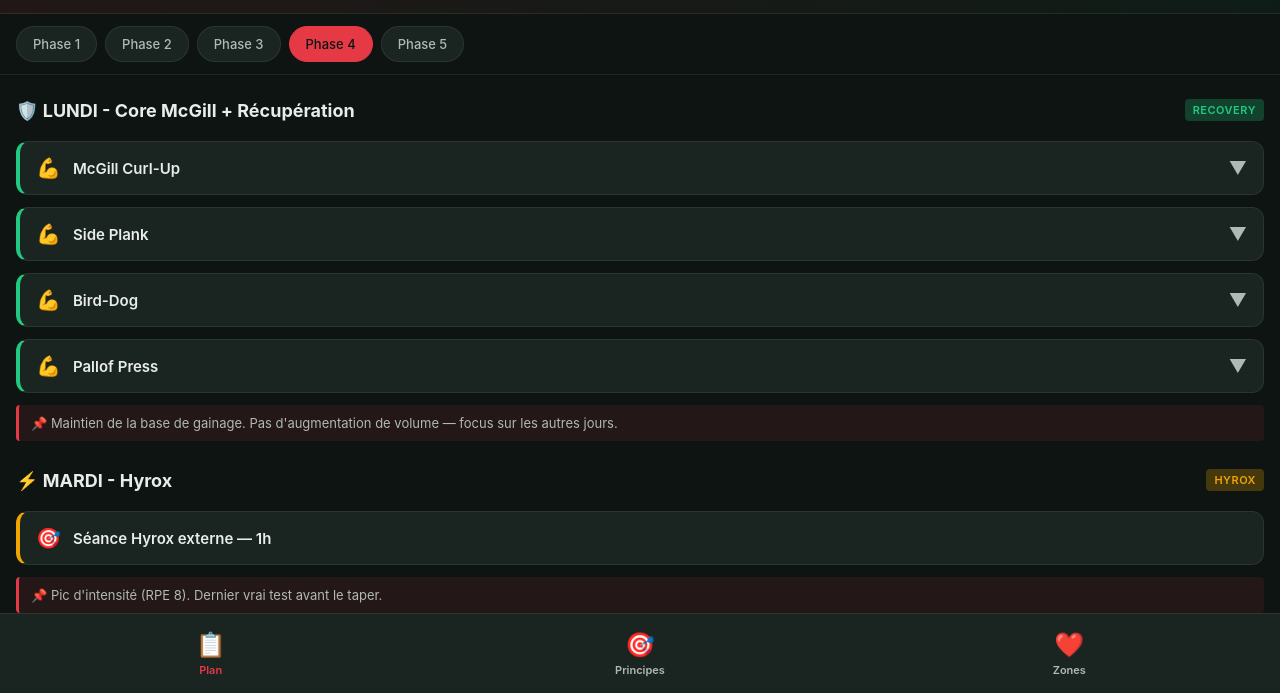
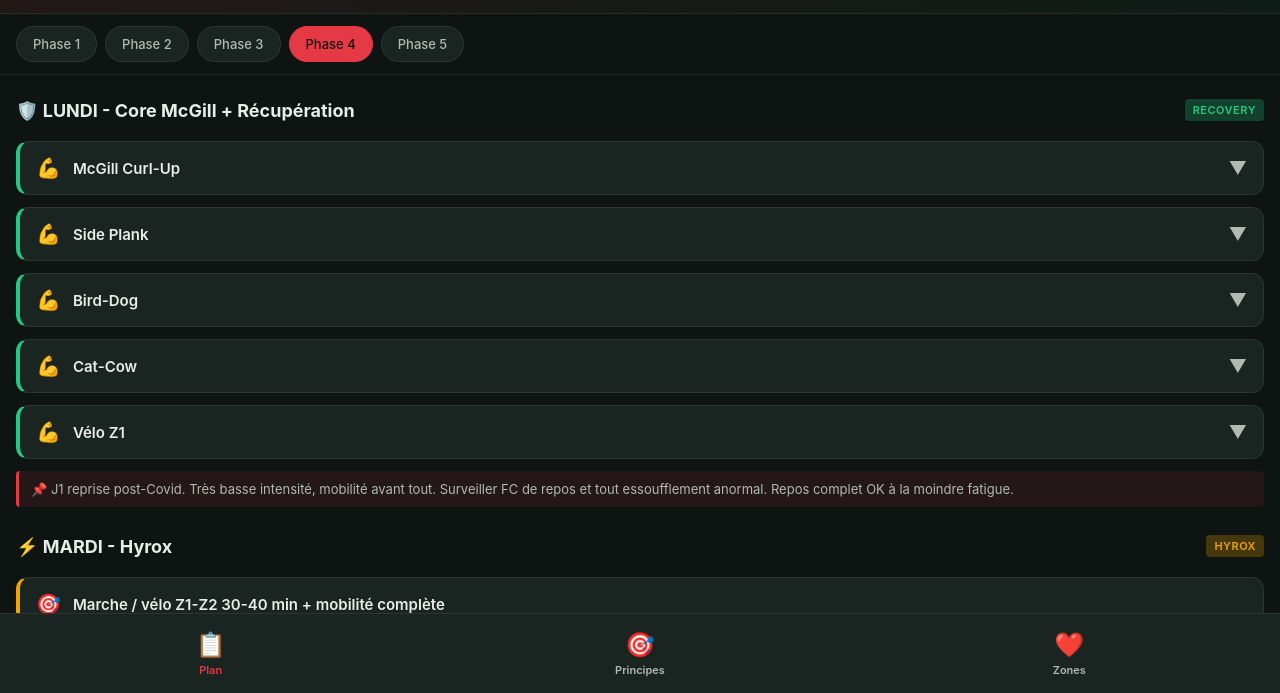
Before and after one commit to Chris7146/spartan-plan, a plain HTML site: page index.html in a window 1280 px wide. Shown: the part 107-800 px from the top of the page. Drawn offline with Linux system fonts and the light colour scheme.

Commit message:
Adaptation post-virus + canicule

```diff
--- a/index.html
+++ b/index.html
@@ -580,8 +580,10 @@
                         <strong>Semaine 1 (11-17 mai):</strong> Récupération active post-Carcassonne<br>
                         <strong>Semaines 2-3 (18-31 mai):</strong> Reconstruction — base aérobie, force progressive, eccentric quad genou<br>
                         <strong>Semaines 4-5 (1-14 juin):</strong> Construction spécifique — volume, Atlas/Rope/Multi-Rig, trail montagne<br>
-                        <strong>Semaines 6-7 (15-28 juin):</strong> Pic Sprint — intensité maximale, simulation course<br>
-                        <strong>Semaine 8 (29 juin-5 juillet):</strong> Taper — récupération active, consolidation
+                        <strong>Semaine du 15-21 juin :</strong> ⚠️ Covid-19 — semaine entièrement à l'arrêt (repos forcé)<br>
+                        <strong>Semaine du 22-28 juin :</strong> Reprise post-Covid progressive — Z1→Z2, charges basses, surveillance souffle/FC, zéro intensité maximale<br>
+                        <strong>🌡️ Canicule (pic 21-28 juin, &gt;40°C) :</strong> séances aux heures fraîches (avant 8h / après 21h) ou en salle climatisée ; tapis plutôt que trail extérieur tant que le pic dure ; effort réglé à la sensation (RPE), pas à l'allure — la FC monte de 10-20 bpm à la chaleur ; hydratation + sel avant/pendant/après ; arrêt immédiat si mal de tête, nausée, vertige ou frissons. Chaleur + reprise post-Covid = prudence renforcée, et nuits chaudes = sommeil dégradé, donc tolérer un volume moindre.<br>
+                        <strong>Semaine 8 (29 juin-4 juillet):</strong> Taper → 🏁 Sprint Morzine le samedi 4/07. Décision finale de courir à J-4/J-3 selon récupération
                     </div>
                 </div>
 
@@ -770,10 +772,10 @@
                     endDate: new Date(2026, 5, 14)
                 },
                 {
-                    name: 'Phase 4: Pic Sprint',
+                    name: 'Phase 4: Reprise post-Covid',
                     short: 'Phase 4',
                     weeks: 'Semaines 6-7',
-                    dates: '15 - 28 juin',
+                    dates: '22 - 28 juin',
                     startDate: new Date(2026, 5, 15),
                     endDate: new Date(2026, 5, 28)
                 },
@@ -825,12 +827,13 @@
                         },
                         4: {
                             exercises: [
-                                { name: 'McGill Curl-Up', desc: '3×10 (12s hold)' },
-                                { name: 'Side Plank', desc: '3×30s/côté' },
-                                { name: 'Bird-Dog', desc: '3×10/côté' },
-                                { name: 'Pallof Press', desc: '3×10/côté' }
-                            ],
-                            note: 'Maintien de la base de gainage. Pas d\'augmentation de volume — focus sur les autres jours.'
+                                { name: 'McGill Curl-Up', desc: '2×6 (10s hold)' },
+                                { name: 'Side Plank', desc: '2×15s/côté' },
+                                { name: 'Bird-Dog', desc: '2×6/côté' },
+                                { name: 'Cat-Cow', desc: '2×10' },
+                                { name: 'Vélo Z1', desc: '20 min très facile (optionnel)' }
+                            ],
+                            note: 'J1 reprise post-Covid. Très basse intensité, mobilité avant tout. Surveiller FC de repos et tout essoufflement anormal. Repos complet OK à la moindre fatigue.'
                         },
                         5: {
                             exercises: [
@@ -839,7 +842,7 @@
                                 { name: 'Bird-Dog', desc: '2×6/côté' },
                                 { name: 'Vélo/marche Z1', desc: '20-30 min facile (optionnel)' }
                             ],
-                            note: 'J-6 race Morzine. Mobilité hanches/dos en priorité. Repos complet OK si fatigue.'
+                            note: 'J-5 race Morzine (samedi 4/07). Mobilité hanches/dos en priorité. Repos complet OK si fatigue.'
                         }
                     }
                 },
@@ -862,17 +865,17 @@
                             note: 'Intensité élevée, RPE 7. Pousser sur les ateliers force (sled, farmer carry).'
                         },
                         4: {
-                            text: 'Séance Hyrox externe — 1h',
-                            note: 'Pic d\'intensité (RPE 8). Dernier vrai test avant le taper.'
+                            text: 'Marche / vélo Z1-Z2 30-40 min + mobilité complète',
+                            note: 'PAS d\'Hyrox cette semaine. Premier test cardio léger post-Covid. Allure facile, RPE max 4. Si essoufflement anormal ou FC qui s\'emballe, écourter et se reposer. 🌡️ Canicule : tôt le matin ou en salle climatisée (vélo), jamais en plein soleil. Hydratation + sel.'
                         },
                         5: {
                             exercises: [
                                 { name: 'Tapis incliné 4%', desc: '10 min Z2 (échauffement)' },
-                                { name: 'Allure course', desc: '4×30s allure soutenue (récup 1\'30 marche)' },
+                                { name: 'Allure course', desc: '3-4×30s allure soutenue (récup 1\'30 marche)' },
                                 { name: 'Farmer Carry', desc: '2×30m charge modérée (2×20kg)' },
                                 { name: 'Dead Hang actif', desc: '2×20s' }
                             ],
-                            note: 'J-5 race Morzine. Pas d\'Hyrox. Séance courte 25 min, RPE max 5. Réveil neuro-musculaire.'
+                            note: 'J-4 race. Pas d\'Hyrox. Séance courte 25 min, RPE max 5, réveil neuro-musculaire. 🩺 Point de décision Morzine : évalue souffle, FC et énergie — la reprise post-Covid se passe-t-elle franchement bien ?'
                         }
                     }
                 },
@@ -916,23 +919,21 @@
                         },
                         4: {
                             exercises: [
-                                { name: 'Dead Hang actif', desc: '4×30s' },
-                                { name: 'Tractions négatives pronation', desc: '4×4, descente 5-6s (largeur épaules)' },
-                                { name: 'Tractions strictes (clusters)', desc: '5×1-2 strictes pronation, repos 60-90s (qualité, jamais à l\'échec)' },
-                                { name: 'Tirage anneaux (inverted row)', desc: '4×8 — pieds surélevés ou corps plus horizontal pour durcir' },
-                                { name: 'Towel Hang', desc: '3×20-25s' },
-                                { name: 'Farmer Carry', desc: '4×30m @ 2×25 kg' },
-                                { name: 'Rope Climb', desc: '2 essais avec aide jambes minimale (J-thread)' },
-                                { name: 'Multi-Rig simulation', desc: '3 séries : 3 KB swings (18-20 kg) → 2 tractions sautées (descente contrôlée) → déplacement latéral suspendu 5m' }
-                            ],
-                            note: 'Pic de force tractions avant la Sprint. Les clusters (1-2 reps strictes, longue récup) accumulent des reps de qualité sans épuiser. Tant que le max strict est bas, les tractions sautées (saut explosif + descente contrôlée) remplacent les tractions strictes sur le Multi-Rig. Prise pronation/neutre, largeur épaules.'
+                                { name: 'Dead Hang actif', desc: '4×15s' },
+                                { name: 'Tractions scapulaires', desc: '3×6 (bras tendus, omoplates actives)' },
+                                { name: 'Tractions négatives pronation', desc: '3×3, descente 5s (largeur épaules)' },
+                                { name: 'Tirage anneaux (inverted row)', desc: '3×8 pronation — corps incliné, facile pour la reprise' },
+                                { name: 'Towel Hang', desc: '3×12s' },
+                                { name: 'Farmer Carry', desc: '2×15m @ 2×20 kg' }
+                            ],
+                            note: 'Reprise grip légère post-Covid : volume réduit, charges basses, RPE 5 max, jamais à l\'échec. On rouvre les patterns (tractions/grip), on ne cherche pas la performance. Rope Climb/Multi-Rig reportés à la semaine de relance complète après Morzine.'
                         },
                         5: {
                             exercises: [
                                 { name: 'Marche', desc: '30-40 min allure facile' },
                                 { name: 'Mobilité dos', desc: 'Cat-cow, ouverture hanches, étirements ischio-jambiers' }
                             ],
-                            note: 'J-4 race. Repos actif. Aucune charge. Si dos sensible, supprimer toute activité.'
+                            note: 'J-3 race. Repos actif, aucune charge. ✅ Décision finale Morzine au plus tard aujourd\'hui : courir si la reprise est franchement bonne, sinon basculer l\'objectif sur Jablines sans regret.'
                         }
                     }
                 },
@@ -972,19 +973,20 @@
                         },
                         4: {
                             exercises: [
-                                { name: 'Tempo Spartan', desc: '4 km tempo allure cible course (RPE 7-8)' },
-                                { name: 'Circuit obstacles enchaînés', desc: '3 tours : 8 burpees + 8 step-ups/j + 30m farmer carry + 5 tractions sautées' },
-                                { name: 'Step-down', desc: '2×6/jambe (maintien)' }
-                            ],
-                            note: 'Simulation course : tempo + obstacles sous fatigue. RPE 8.'
+                                { name: 'Tapis incliné 4%', desc: '25-30 min Z2 (allure conversationnelle)' },
+                                { name: 'Burpees', desc: '3×5 (technique, descente en planche)' },
+                                { name: 'Step-down lent', desc: '3×6/jambe (5s descente, focus quad gauche)' },
+                                { name: 'Farmer Carry', desc: '2×20m @ 2×20 kg' }
+                            ],
+                            note: '2e test cardio post-Covid. Z2 strict, surveiller souffle et genou gauche. Aucune accélération cette semaine. 🌡️ Canicule : tapis en salle climatisée privilégié (déjà prévu ici). Hydratation avant/pendant, sel après.'
                         },
                         5: {
                             exercises: [
-                                { name: 'Run extérieur', desc: '25-30 min très facile, terrain plat' },
+                                { name: 'Run extérieur', desc: '20-25 min très facile, terrain plat' },
                                 { name: 'Accélérations', desc: '2-3×20s allure course (récup complète)' },
                                 { name: 'Étirements', desc: '10 min mollets, ischio, fléchisseurs hanches' }
                             ],
-                            note: 'J-3 race. Dernière vraie séance d\'activation. RPE max 4. Sortie en chaussures de course.'
+                            note: 'J-2 race. Dernière vraie séance d\'activation. RPE max 4. Sortie en chaussures de course.'
                         }
                     }
                 },
@@ -1024,18 +1026,17 @@
                         },
                         4: {
                             exercises: [
-                                { name: 'Split Squat', desc: '4×10/jambe @ 12-14 kg en main' },
-                                { name: 'Inverted Row / Tirage horizontal', desc: '4×10 @ 45-47,5 kg (poulie)' },
-                                { name: 'DB Push Press', desc: '4×8 @ 2×10 kg' },
-                                { name: 'DB Thruster', desc: '4×10 @ KB 16-18 kg (contrôlé)' },
-                                { name: 'Hercules Hoist', desc: '4×10 @ 45-50 kg' },
-                                { name: 'Circuit Multi-Rig final', desc: '3 rounds : 5 KB swings 20-24 kg + 3 tractions sautées + 30m farmer carry 2×25 kg + 5 burpees' }
-                            ],
-                            note: 'Pic force. Charges au plus haut. Le circuit final simule l\'enchaînement obstacles fin de course.'
+                                { name: 'Split Squat', desc: '3×8/jambe @ 10 kg en main (4s descente excentrique)' },
+                                { name: 'Inverted Row / Tirage horizontal', desc: '3×8 @ 35-40 kg (poulie)' },
+                                { name: 'DB Overhead Press', desc: '3×8 @ 2×7 kg' },
+                                { name: 'DB Thruster', desc: '3×8 @ KB 12-14 kg (flexion contrôlée 60°)' },
+                                { name: 'Hercules Hoist simulation', desc: '3×8 @ 40 kg (rope pull câble)' }
+                            ],
+                            note: 'Reprise force, charges en bas de fourchette (post-Covid). Excentrique lent sur split squat pour protéger le genou. Pas de circuit intense cette semaine.'
                         },
                         5: {
-                            text: '🛌 REPOS COMPLET',
-                            note: 'J-2 race Morzine. Préparation matos (chaussures, sac, tenue), hydratation +15%, repas riche en glucides complexes le soir. Pas d\'alcool, coucher tôt.'
+                            text: '🛌 REPOS COMPLET — voyage Morzine',
+                            note: 'J-1 race. Préparation matos (chaussures, sac, tenue), voyage, retrait dossard, repérage si possible. Hydratation +15%, glucides complexes le soir, pas d\'alcool, coucher tôt.'
                         }
                     }
                 },
@@ -1058,12 +1059,12 @@
                             note: 'Sortie longue. Trail avec dénivelé léger pour préparer le terrain Morzine. Si pas de trail dispo, tapis incliné 6%.'
                         },
                         4: {
-                            text: '45 min Z2 + 4 accélérations Z3-Z4 30s — TRAIL si possible',
-                            note: 'Simule redémarrages post-obstacle. Accélérations sur portion plate après une descente technique.'
+                            text: '40 min Z2 — trail léger si possible (préparation terrain Morzine), sinon route ou tapis incliné 4-6%',
+                            note: 'Sortie Z2 conversationnelle. Dénivelé léger pour réhabituer le genou aux descentes. Au plus 1-2 accélérations courtes si tout va bien — sinon zéro. 🌡️ Canicule : si pic >35°C, basculer sur tapis incliné en salle climatisée ou décaler avant 8h. Sinon raccourcir et hydrater +++.'
                         },
                         5: {
-                            text: '15 min activation : marche rapide + 5-6 burpees de réveil + 10 squats à vide',
-                            note: 'J-1 race. Activation très courte le matin. Voyage Morzine, retrait dossard, repérage si possible. Repas glucides midi + léger soir. Coucher tôt.'
+                            text: '🏁 SPARTAN SPRINT — Morzine',
+                            note: 'Jour J ! 5 km, ~20 obstacles. Échauffement progressif 15 min + spécifique (genou, grip). Hydratation +sodium dès le réveil. Vu la reprise post-Covid : pars prudent, accélère seulement si les sensations sont bonnes. Bonne course, Spartan !'
                         }
                     }
                 },
@@ -1091,12 +1092,12 @@
                             note: 'Double session si forme et terrain disponibles. Trail technique pour acclimater le genou aux descentes (privilégier descentes contrôlées).'
                         },
                         4: {
-                            text: 'S6 : Hyrox externe 1h. S7 (28 juin) : SIMULATION SPRINT MORZINE — 5 km + 15-20 obstacles à intensité course',
-                            note: 'Test grandeur nature en S7. Mesurer le temps, identifier les points faibles, ajuster l\'allure cible.'
+                            text: 'Séance modérée RPE 6 max : Hyrox léger OU répétition générale contrôlée (3-4 km + quelques obstacles en gestion)',
+                            note: 'PAS de simulation à intensité course (post-Covid). Dernier vrai marqueur avant de décider pour Morzine : note tes sensations (souffle, FC, jambes, genou). Si fatigue, repos complet. 🌡️ Canicule : en salle climatisée de préférence. Chaleur + fatigue = repos plutôt que forcer ; la chaleur fausse le marqueur (FC haute = normal, ne pas surinterpréter).'
                         },
                         5: {
-                            text: '🏁 SPARTAN SPRINT — Morzine',
-                            note: 'Jour J ! 5 km, ~20 obstacles. Échauffement progressif 15 min + spécifique (genou, grip). Hydratation +sodium dès le réveil. Bonne course, Spartan !'
+                            text: 'Récupération active : marche légère 30 min + mobilité + étirements',
+                            note: 'J+1 Morzine. Récupération douce, aucune intensité. Fais le bilan de course (obstacles réussis/ratés, genou, souffle) pour caler la prépa Jablines (19 sept).'
                         }
                     }
                 }
```
